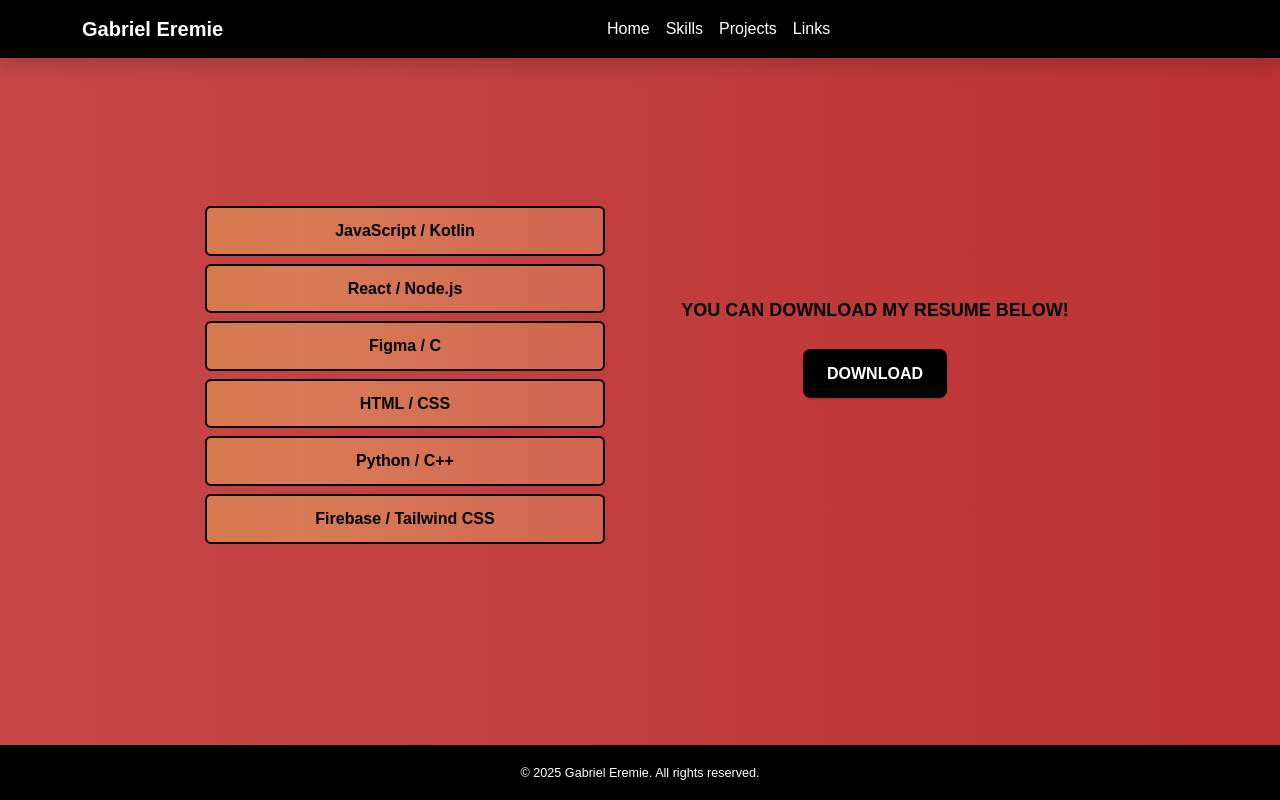
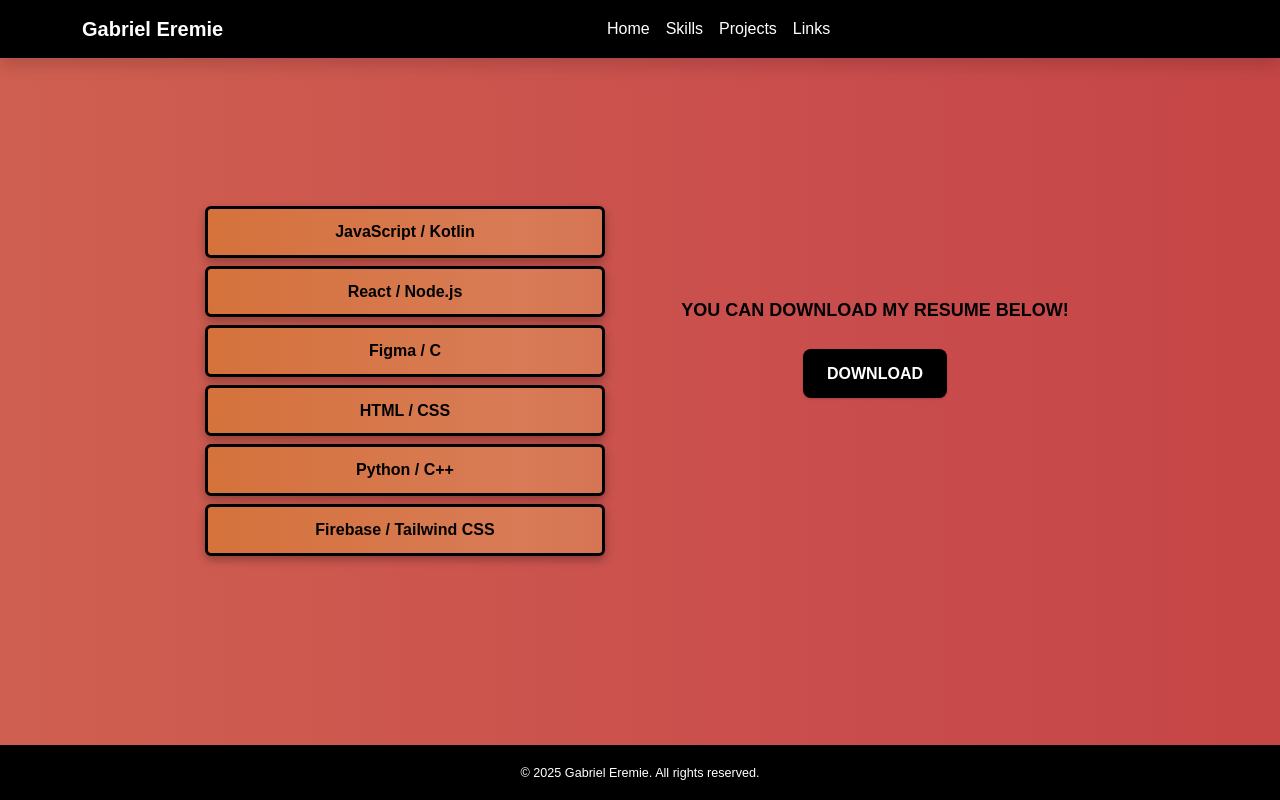
Before and after one commit to goeremie/Portifolio, a React (Vite) app: page /skills in a window 1280 px wide. Built offline with nearby package versions, Linux system fonts and the light colour scheme.

Commit message:
animation changes

```diff
--- a/src/theme.css
+++ b/src/theme.css
@@ -21,7 +21,7 @@ html, body, #root, .app-wrapper {
 
 
   background-size: 1000% 1000%;
-  animation: gradientShift 15s ease infinite;
+  animation: gradientShift 15s ease-in-out infinite;
 }
 @keyframes gradientShift {
   0% { background-position: 0% 50%; }
@@ -183,10 +183,10 @@ footer {
     #dfcfa2
   );
   background-size: 1000% 1000%;
-  animation: skillsGradientShift 8s ease-in-out infinite; /* slightly faster/slower than main background */
+  animation: skillsGradientShift 3s linear infinite; /* slightly faster/slower than main background */
 
   color: black; /* ensure contrast with gradient */
-  border-radius: 0.375rem;
+  border-radius: 0.5rem;
   padding: 10px;
   margin-bottom: 8px;
   text-align: center;
@@ -194,20 +194,24 @@ footer {
 
   /* Optional overlay for extra readability */
 
-  border: 2px solid black; /* subtle border for extra definition */
+  border: 3px solid black; /* subtle border for extra definition */
 }
 
 /* Separate keyframes for skills list so animation is independent */
 @keyframes skillsGradientShift {
-  0% { background-position: 0% 50%; }
-  50% { background-position: 100% 50%; }
-  100% { background-position: 0% 50%; }
+  0% { background-position: 100% 50%; }
+  50% { background-position: 0% 50%; }
+  100% { background-position: 100% 50%; }
 }
 
 .skills-list li:hover {
   transform: scale(1.05);
   filter: brightness(1.1);
 }
+.skills-list li {
+  box-shadow: 0 4px 10px rgba(0,0,0,0.3);
+}
+
 
 
 
```
